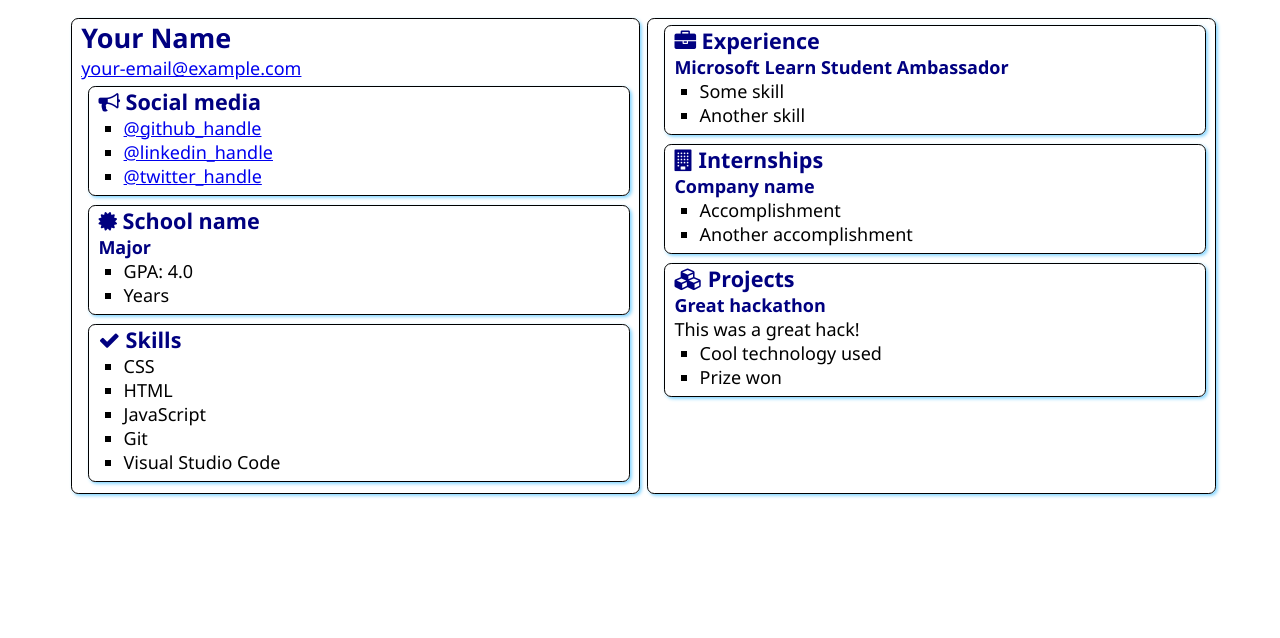
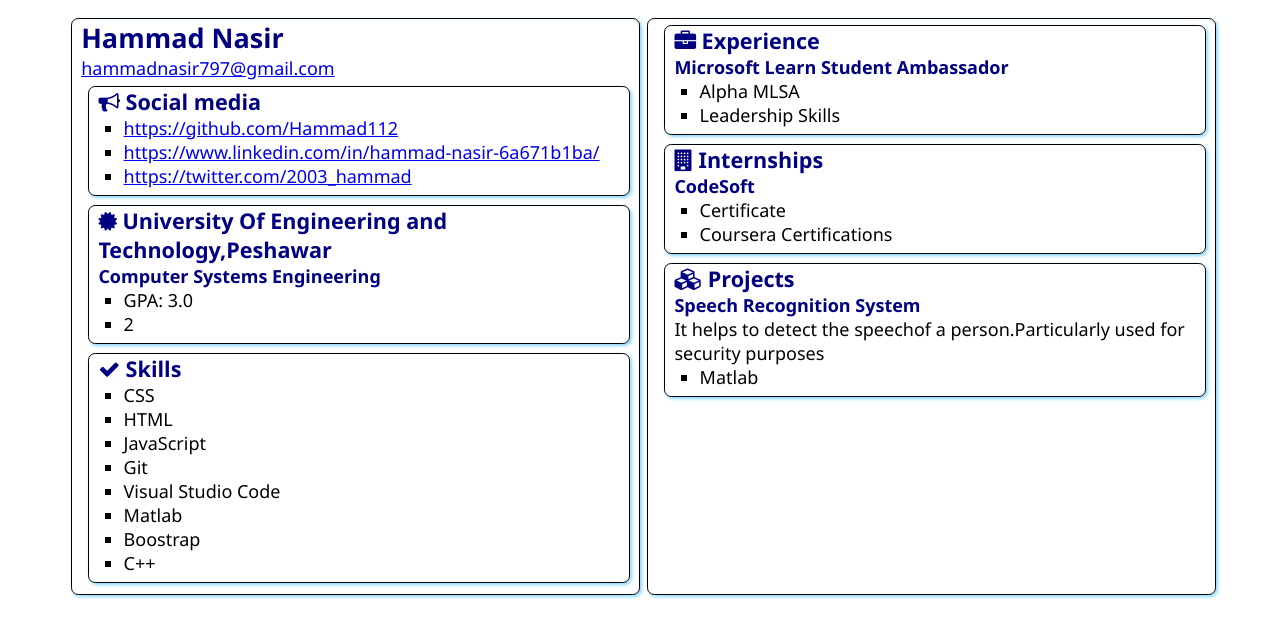
Before and after one commit to Hammad112/MLSA_Task, a plain HTML site: page src/index.html in a window 1280 px wide. Drawn offline with Linux system fonts and the light colour scheme.

Commit message:
Update index.html

```diff
--- a/src/index.html
+++ b/src/index.html
@@ -4,7 +4,7 @@
     <meta charset="UTF-8">
     <meta http-equiv="X-UA-Compatible" content="IE=edge">
     <meta name="viewport" content="width=device-width, initial-scale=1.0">
-    <title>Resume</title>
+    <title>Protfolio</title>
 
     <link rel="stylesheet" href="style.css">
     <link rel="stylesheet" href="https://cdnjs.cloudflare.com/ajax/libs/font-awesome/4.7.0/css/font-awesome.min.css">
@@ -12,8 +12,8 @@
 <body>
     <main>
         <article class="box">
-            <h1>Your Name</h1>
-            <div><a href="mailto:your.email@example.com">your-email@example.com</a></div>
+            <h1>Hammad Nasir</h1>
+            <div><a href="mailto:your.email@example.com">hammadnasir797@gmail.com</a></div>
 
             <section class="box">
                 <h2>
@@ -21,9 +21,9 @@
                     Social media
                 </h2>
                 <ul>
-                    <li><a href="https://github.com/<handle>">@github_handle</a></li>
-                    <li><a href="https://linkedin.com/in/<handle>">@linkedin_handle</a></li>
-                    <li><a href="https://twitter.com/<handle>">@twitter_handle</a></li>
+                    <li><a href="https://github.com/Hammad112">https://github.com/Hammad112</a></li>
+                    <li><a href="https://linkedin.com/in/hammad-nasir-6a671b1ba/">https://www.linkedin.com/in/hammad-nasir-6a671b1ba/</a></li>
+                    <li><a href="https://twitter.com/2003_hammad">https://twitter.com/2003_hammad</a></li>
                 </ul>
             </section>
 
@@ -31,12 +31,12 @@
                 <div class="education">
                     <h2>
                         <i class="fa fa-certificate" aria-hidden="true"></i>
-                        School name
+                       University Of Engineering and Technology,Peshawar
                     </h2>
-                    <h3>Major</h3>
+                    <h3>Computer Systems Engineering</h3>
                     <ul>
-                        <li>GPA: 4.0</li>
-                        <li>Years</li>
+                        <li>GPA: 3.0</li>
+                        <li>2</li>
                     </ul>
                 </div>
             </section>
@@ -52,6 +52,9 @@
                     <li>JavaScript</li>
                     <li>Git</li>
                     <li>Visual Studio Code</li>
+                    <li>Matlab</li>
+                    <li>Boostrap</li>
+                    <li>C++</li>
                 </ul>
             </section>
         </article>
@@ -63,8 +66,8 @@
                 </h2>
                 <h3>Microsoft Learn Student Ambassador</h3>
                 <ul>
-                    <li>Some skill</li>
-                    <li>Another skill</li>
+                    <li>Alpha MLSA</li>
+                    <li>Leadership Skills</li>
                 </ul>
             </section>
             <section class="box">
@@ -73,10 +76,10 @@
                     Internships
                 </h2>
 
-                <h3>Company name</h3>
+                <h3>CodeSoft</h3>
                 <ul>
-                    <li>Accomplishment</li>
-                    <li>Another accomplishment</li>
+                    <li>Certificate</li>
+                    <li>Coursera Certifications</li>
                 </ul>
             </section>
             <section class="box">
@@ -85,11 +88,11 @@
                     Projects
                 </h2>
 
-                <h3>Great hackathon</h3>
-                <div>This was a great hack!</div>
+                <h3>Speech Recognition System</h3>
+                <div>It helps to detect the speechof a person.Particularly used for security purposes</div>
                 <ul>
-                    <li>Cool technology used</li>
-                    <li>Prize won</li>
+                    <li>Matlab</li>
+
                 </ul>
             </section>
         </article>
```
